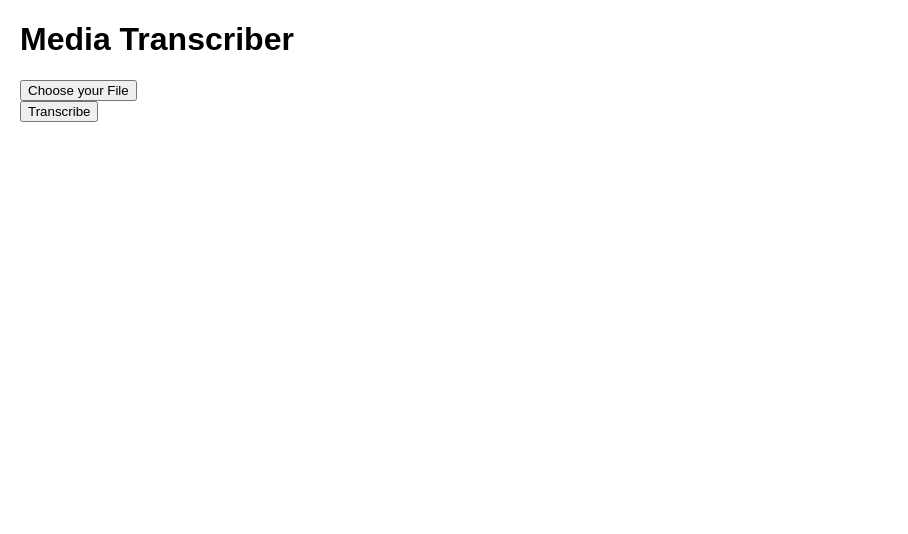
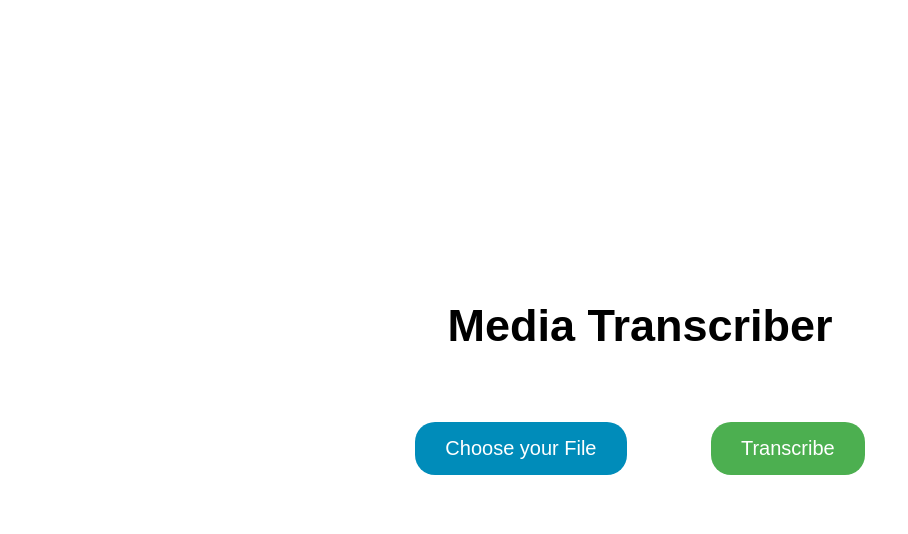
Before and after one commit to BastionOnline/Free-AI-Transcriber-For-Video-And-Audio, a plain HTML site: page Python/index.html in a window 1280 px wide. Shown: the whole page, without its empty margins (0-908 px from the left). Drawn offline with Linux system fonts and the light colour scheme.

Commit message:
centered display and cleaned up buttons

```diff
--- a/Python/assets/script.js
+++ b/Python/assets/script.js
@@ -39,7 +39,7 @@ document.addEventListener("DOMContentLoaded", () => {
         status.textContent = "⏳ Transcription started... this may take a few minutes.";
 
         const result = await window.pywebview.api.transcribe();
-        status.textContent = "✅ Done in"
+        status.textContent = "✅ Transcript completed"
 
         alert('Transcript Completed');
     })
--- a/Python/assets/style.css
+++ b/Python/assets/style.css
@@ -1,13 +1,39 @@
 body {
+    padding: 0;
+    margin: 0;
     font-family: Arial, sans-serif;
-    margin: 20px;
-    /* background-color: #f4f4f4; */
+    display: flex;
+    width: 100vw;
+    height: 100vh;
+    text-align: center;
 }
 
-input {
-    display: block;
+div {
+    margin: auto;
+
+}
+
+h1 {
+    font-size: 45px;
 }
 
 button {
-    display: block;
+    /* display:block; */
+    margin: 40px;
+    font-size: 20px;
+    background-color: none;
+    color: white;
+    outline: none;
+    border: none;
+    padding: 15px 30px;
+    border-radius: 20px;
+    cursor: pointer;
 }
+
+#mediaFileInput {
+    background-color: #008CBA; /* Blue */
+}
+
+#transcribeBtn {
+    background-color: #4CAF50; /* Green */
+}
--- a/Python/index.html
+++ b/Python/index.html
@@ -12,6 +12,7 @@
     <title>Media Transcriber</title>
 </head>
 <body>
+    <div>
     <h1>Media Transcriber</h1>
     <!-- <label for="mediaInput" id="mediaLabel">Select Media</label> -->
     <!-- <input type="file" id="mediaInput" accept="video/*, audio/*"/> -->
@@ -22,11 +23,16 @@
     <!-- <label for="transcriptOutput">Select where to save transcript</label>
     <input type="file" id="transcriptOutput" webkitdirectory directory/> -->
 
-    <button id="mediaFileInput">Choose your File</button>
-    <!-- <button id="mediaFolderDeafult">Set as Default Folder</button> -->
-    <button id="transcribeBtn">Transcribe</button>
-    <!-- <button id="viewpath">view</button> -->
-    <p id="status"></p>
+        <button id="mediaFileInput">Choose your File</button>
+        <!-- <button id="mediaFolderDeafult">Set as Default Folder</button> -->
+        <button id="transcribeBtn">Transcribe</button>
+        <!-- <button id="viewpath">view</button> -->
+        <p id="status"></p>
+
+    </div>
+
+
+
     <!-- use on live server -->
     <!-- <script src="./assets/script.js"></script> -->
 
```
